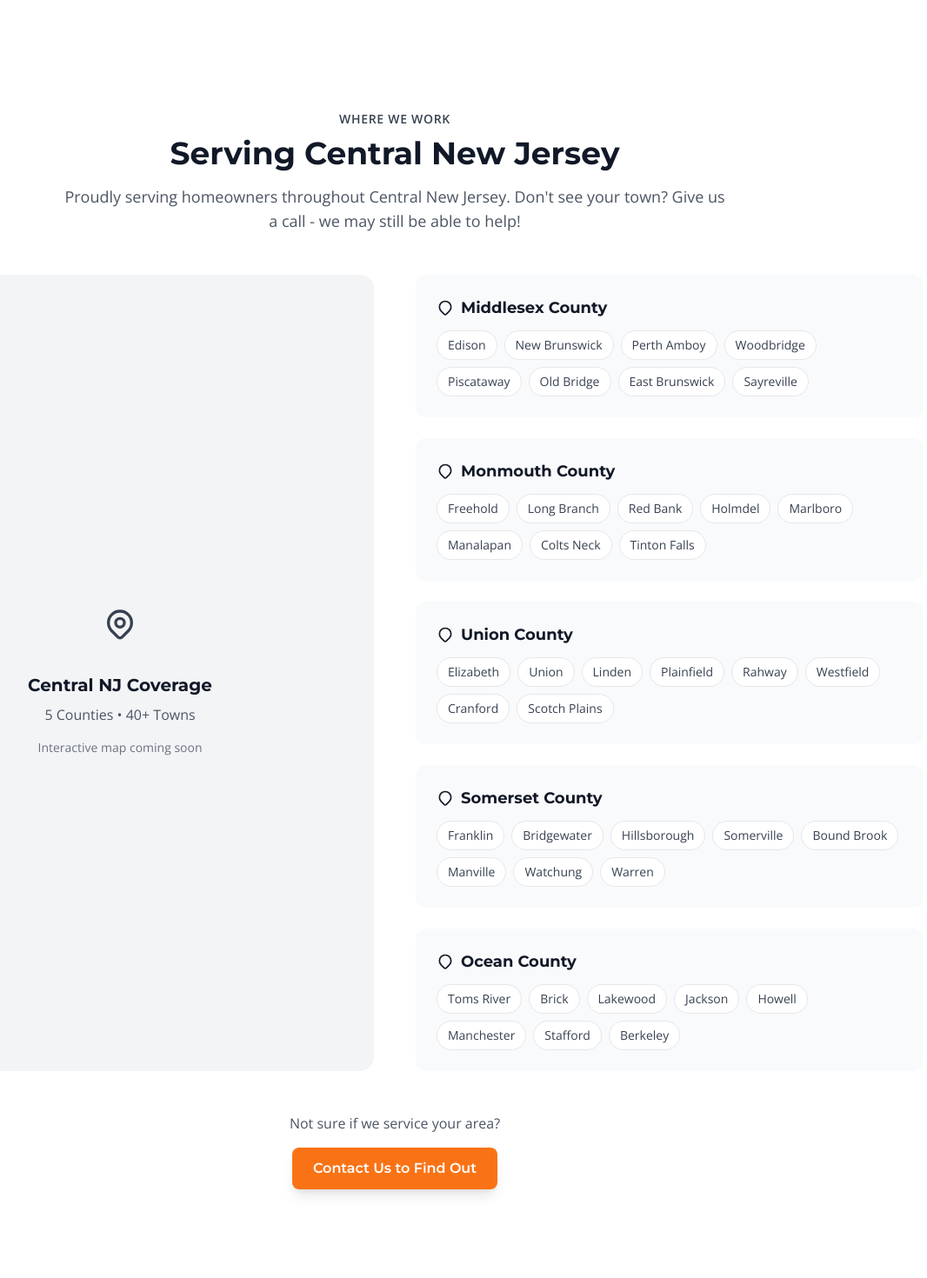
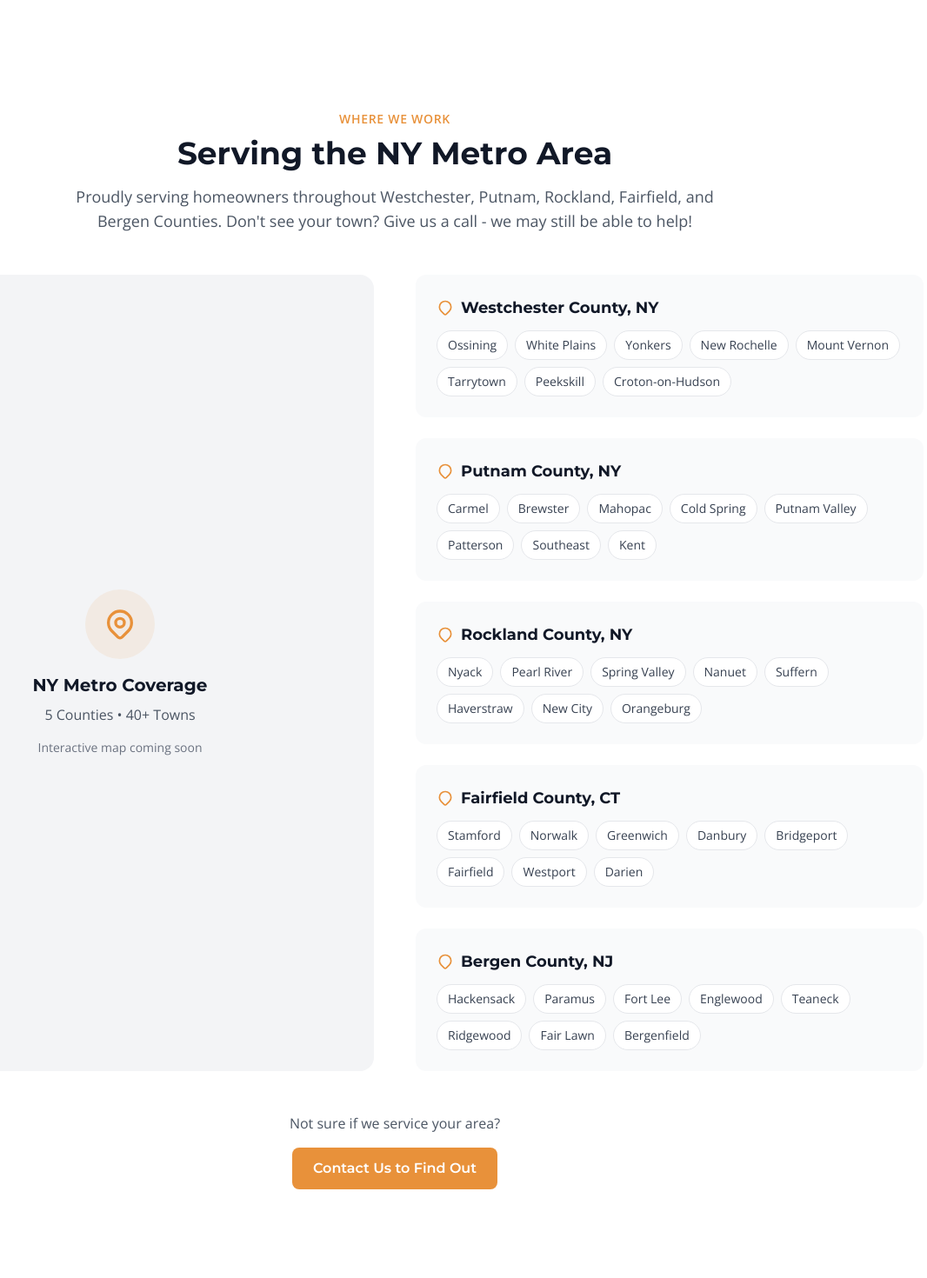
Before and after one commit to asotorod/ccm-website, a React (Vite) app: page / in a window 1280 px wide. Shown: the part 3620-5090 px from the top of the page at 87% size, without its empty margins (186-1252 px from the left). Built offline with nearby package versions, Linux system fonts and the light colour scheme.

Commit message:
Update service areas to NY Metro area (Westchester, Putnam, Rockland, Fairfield CT, Bergen NJ)

```diff
--- a/src/components/ServiceAreas.jsx
+++ b/src/components/ServiceAreas.jsx
@@ -1,23 +1,23 @@
 const counties = [
   {
-    name: 'Middlesex County',
-    towns: ['Edison', 'New Brunswick', 'Perth Amboy', 'Woodbridge', 'Piscataway', 'Old Bridge', 'East Brunswick', 'Sayreville'],
+    name: 'Westchester County, NY',
+    towns: ['Ossining', 'White Plains', 'Yonkers', 'New Rochelle', 'Mount Vernon', 'Tarrytown', 'Peekskill', 'Croton-on-Hudson'],
   },
   {
-    name: 'Monmouth County',
-    towns: ['Freehold', 'Long Branch', 'Red Bank', 'Holmdel', 'Marlboro', 'Manalapan', 'Colts Neck', 'Tinton Falls'],
+    name: 'Putnam County, NY',
+    towns: ['Carmel', 'Brewster', 'Mahopac', 'Cold Spring', 'Putnam Valley', 'Patterson', 'Southeast', 'Kent'],
   },
   {
-    name: 'Union County',
-    towns: ['Elizabeth', 'Union', 'Linden', 'Plainfield', 'Rahway', 'Westfield', 'Cranford', 'Scotch Plains'],
+    name: 'Rockland County, NY',
+    towns: ['Nyack', 'Pearl River', 'Spring Valley', 'Nanuet', 'Suffern', 'Haverstraw', 'New City', 'Orangeburg'],
   },
   {
-    name: 'Somerset County',
-    towns: ['Franklin', 'Bridgewater', 'Hillsborough', 'Somerville', 'Bound Brook', 'Manville', 'Watchung', 'Warren'],
+    name: 'Fairfield County, CT',
+    towns: ['Stamford', 'Norwalk', 'Greenwich', 'Danbury', 'Bridgeport', 'Fairfield', 'Westport', 'Darien'],
   },
   {
-    name: 'Ocean County',
-    towns: ['Toms River', 'Brick', 'Lakewood', 'Jackson', 'Howell', 'Manchester', 'Stafford', 'Berkeley'],
+    name: 'Bergen County, NJ',
+    towns: ['Hackensack', 'Paramus', 'Fort Lee', 'Englewood', 'Teaneck', 'Ridgewood', 'Fair Lawn', 'Bergenfield'],
   },
 ]
 
@@ -27,12 +27,12 @@ function ServiceAreas() {
       <div className="container-custom">
         {/* Section Header */}
         <div className="text-center max-w-3xl mx-auto mb-12">
-          <span className="text-primary-600 font-semibold text-sm uppercase tracking-wider">Where We Work</span>
+          <span className="text-[#E8913A] font-semibold text-sm uppercase tracking-wider">Where We Work</span>
           <h2 className="text-3xl md:text-4xl font-heading font-bold text-dark-900 mt-2 mb-4">
-            Serving Central New Jersey
+            Serving the NY Metro Area
           </h2>
           <p className="text-gray-600 text-lg">
-            Proudly serving homeowners throughout Central New Jersey.
+            Proudly serving homeowners throughout Westchester, Putnam, Rockland, Fairfield, and Bergen Counties.
             Don't see your town? Give us a call - we may still be able to help!
           </p>
         </div>
@@ -42,13 +42,13 @@ function ServiceAreas() {
           {/* Map Placeholder */}
           <div className="bg-gray-100 rounded-2xl p-8 h-full min-h-[400px] flex items-center justify-center">
             <div className="text-center">
-              <div className="w-20 h-20 bg-primary-100 rounded-full flex items-center justify-center mx-auto mb-4">
-                <svg className="w-10 h-10 text-primary-600" fill="none" stroke="currentColor" viewBox="0 0 24 24">
+              <div className="w-20 h-20 bg-[#E8913A]/10 rounded-full flex items-center justify-center mx-auto mb-4">
+                <svg className="w-10 h-10 text-[#E8913A]" fill="none" stroke="currentColor" viewBox="0 0 24 24">
                   <path strokeLinecap="round" strokeLinejoin="round" strokeWidth={2} d="M17.657 16.657L13.414 20.9a1.998 1.998 0 01-2.827 0l-4.244-4.243a8 8 0 1111.314 0z" />
                   <path strokeLinecap="round" strokeLinejoin="round" strokeWidth={2} d="M15 11a3 3 0 11-6 0 3 3 0 016 0z" />
                 </svg>
               </div>
-              <h3 className="font-heading font-bold text-xl text-dark-900 mb-2">Central NJ Coverage</h3>
+              <h3 className="font-heading font-bold text-xl text-dark-900 mb-2">NY Metro Coverage</h3>
               <p className="text-gray-600">5 Counties • 40+ Towns</p>
               <p className="text-gray-500 text-sm mt-4">Interactive map coming soon</p>
             </div>
@@ -59,7 +59,7 @@ function ServiceAreas() {
             {counties.map((county) => (
               <div key={county.name} className="bg-gray-50 rounded-xl p-6">
                 <h3 className="font-heading font-bold text-lg text-dark-900 mb-3 flex items-center gap-2">
-                  <svg className="w-5 h-5 text-primary-600" fill="none" stroke="currentColor" viewBox="0 0 24 24">
+                  <svg className="w-5 h-5 text-[#E8913A]" fill="none" stroke="currentColor" viewBox="0 0 24 24">
                     <path strokeLinecap="round" strokeLinejoin="round" strokeWidth={2} d="M17.657 16.657L13.414 20.9a1.998 1.998 0 01-2.827 0l-4.244-4.243a8 8 0 1111.314 0z" />
                   </svg>
                   {county.name}
@@ -68,7 +68,7 @@ function ServiceAreas() {
                   {county.towns.map((town) => (
                     <span
                       key={town}
-                      className="bg-white px-3 py-1.5 rounded-full text-sm text-gray-700 border border-gray-200 hover:border-primary-300 hover:text-primary-600 transition-colors cursor-default"
+                      className="bg-white px-3 py-1.5 rounded-full text-sm text-gray-700 border border-gray-200 hover:border-[#E8913A] hover:text-[#E8913A] transition-colors cursor-default"
                     >
                       {town}
                     </span>
@@ -82,7 +82,7 @@ function ServiceAreas() {
         {/* CTA */}
         <div className="mt-12 text-center">
           <p className="text-gray-600 mb-4">Not sure if we service your area?</p>
-          <a href="#contact" className="btn-primary">
+          <a href="#contact" className="bg-[#E8913A] hover:bg-[#d17f2f] text-white font-heading font-semibold px-6 py-3 rounded-lg transition-colors inline-block">
             Contact Us to Find Out
           </a>
         </div>
```
